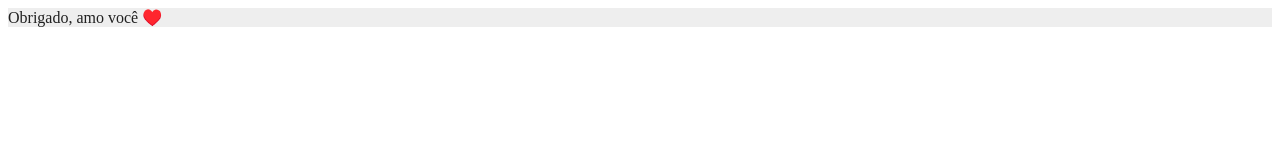
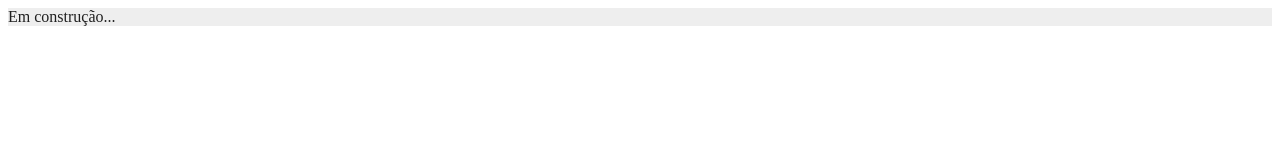
Before and after one commit to JoaoVitorS/clone-tabnews, a Next.js app: page / in a window 1280 px wide. Shown: the top 160 px of the page. Built offline with nearby package versions, Linux system fonts and the light colour scheme.

Commit message:
Mudança no Texto inicial

```diff
--- a/pages/index.js
+++ b/pages/index.js
@@ -1,6 +1,6 @@
 function Home() {
   return (
-    <div style={{backgroundColor: "#eee", color: "#202020ff"}}>Obrigado, amo você ♥️</div>
+    <div style={{backgroundColor: "#eee", color: "#202020ff"}}>Em construção...</div>
   )
 }
 
```
